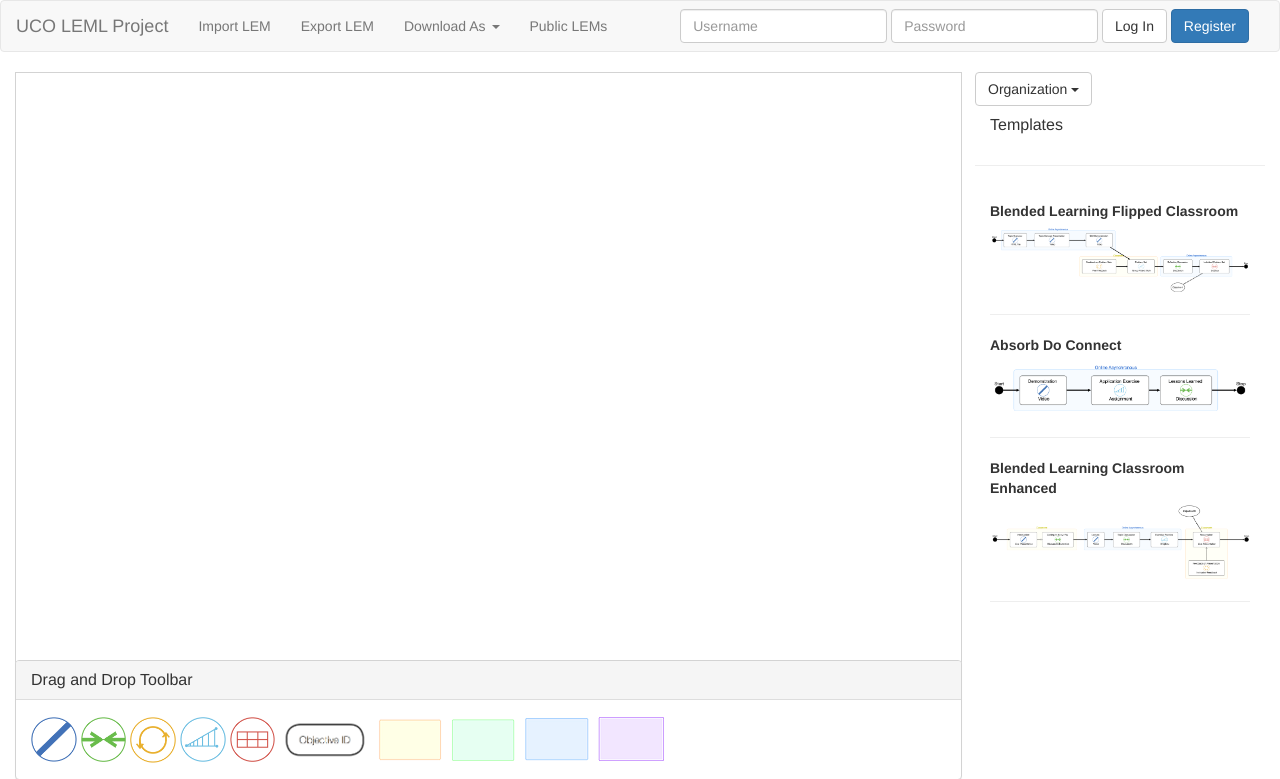
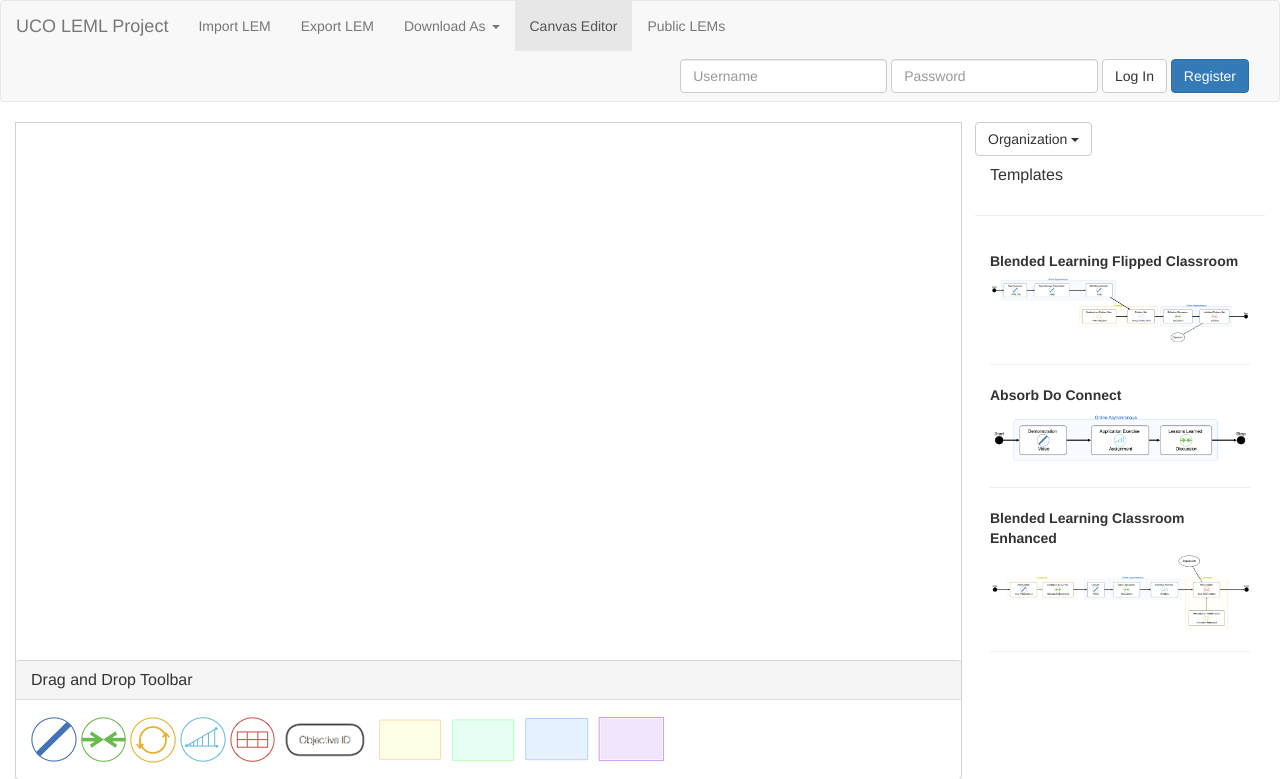
Before and after one commit to OpenNTI/nti.leml, a Flask app: page / in a window 1280 px wide. Shown: the top 779 px of the page. Run offline with Flask 2, Linux system fonts and the light colour scheme; data that the repository does not hold is empty; parts of the project's set-up code (start-up, migrations or seed data) failed here and were passed over; some libraries are stand-ins or nearby versions.

Commit message:
Add to canvas buttons complete

```diff
--- a/static/js/publicLem.js
+++ b/static/js/publicLem.js
@@ -24,10 +24,17 @@ $(function() {
 })
 
 function generateLemRow(title, username, imgURL, id) {
-  return '<div class="col-sm-6 col-md-4"><div class="thumbnail"><img src=' + imgURL + '><div id="' + id + '" class="caption"><h3>' + title + '</h3><p>Created by @'+ username + '</p><p><a href="#" class="btn btn-primary" role="button" onclick="dosomething(this.parentElement.parentElement);">Add to Canvas</a></p></div></div></div>';
+  return '<div class="col-sm-6 col-md-4"><div class="thumbnail"><img src=' + imgURL + '><div id="' + id + '" class="caption"><h3>' + title + '</h3><p>Created by @'+ username + '</p><p><a href="#" class="btn btn-primary" role="button" onclick="addToCanvas(this.parentElement.parentElement);">Add to Canvas</a></p></div></div></div>';
 }
 
-function dosomething(test) {
-  var t = $.get("http://localhost:5000/lem", {"id": test.id});
-  console.log(t);
+function addToCanvas(test) {
+  togglePublic(0);
+  $.get("http://localhost:5000/lem", {"id": test.id}, function(data, status) {
+    var lem = JSON.parse('{"lem": ' + data + '}');
+    console.log(lem);
+    renderLem(lem);
+  });
+  redraw();
+  //console.log(t);
+  //renderLem(t.responseText);
 }
--- a/templates/index.html
+++ b/templates/index.html
@@ -74,20 +74,25 @@
             </ul>
           </li>
           <script type="text/javascript">
-            function togglePublic() {
-              if ($("#main_window").hasClass('hidden')) {
+            function togglePublic(i) {
+              if (i == 0) {
                 $('#main_window').removeClass('hidden');
                 $('#lemList').addClass('hidden');
-                document.getElementById("public_button").firstChild.data = "Public LEMs";
+                $('#canvas_button').addClass('active');
+                $('#public_button').removeClass('active');
+                //document.getElementById("public_button").firstChild.data = "Public LEMs";
 
               } else {
                 $('#main_window').addClass('hidden');
                 $('#lemList').removeClass('hidden');
-                document.getElementById("public_button").firstChild.data = "Canvas Editor";
+                $('#canvas_button').removeClass('active');
+                $('#public_button').addClass('active');
+                //document.getElementById("public_button").firstChild.data = "Canvas Editor";
               }
             }
           </script>
-          <li><a href="#" id="public_button" onclick="togglePublic();">Public LEMs</a></li>
+          <li id="canvas_button" class="active"><a href="#" onclick="togglePublic(0);">Canvas Editor<span class="sr-only">(current)</span></a></li>
+          <li id="public_button"><a href="#" onclick="togglePublic(1);">Public LEMs</a></li>
           <li><a href="#" id="shareNavBar" onclick="openShareDialog();">Share</a></li>
         </ul>
 
```
